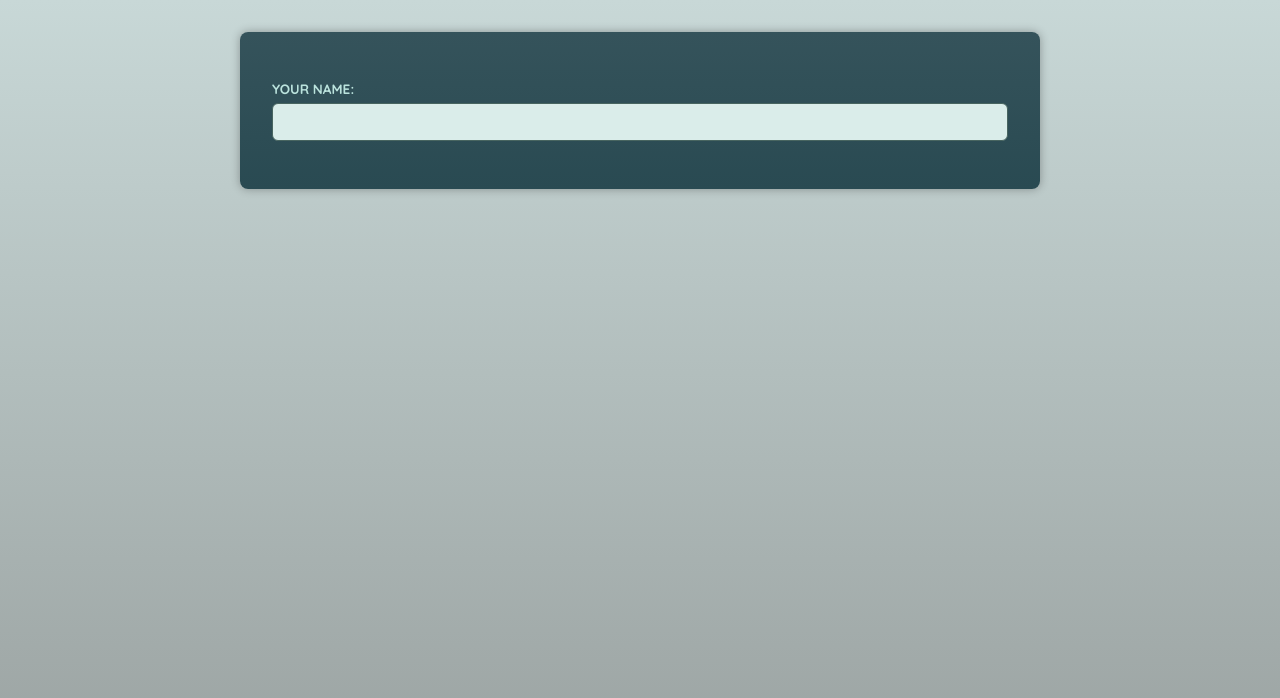
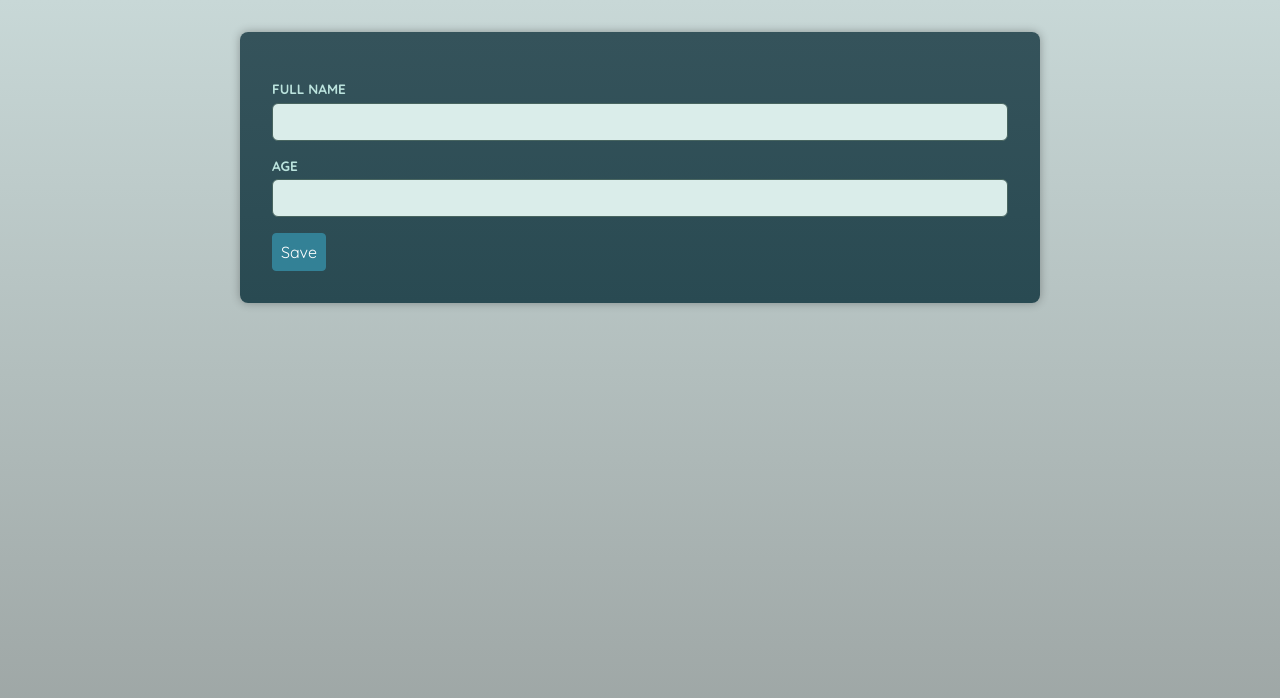
Before and after one commit to GaziRiad/Advanced-ts, a Next.js app: page / in a window 1280 px wide. Shown: the top 698 px of the page. Built offline with nearby package versions, Linux system fonts and the light colour scheme; a web font is replaced by a local one.

Commit message:
Sharing logic with unknow & Type Casting

```diff
--- a/app/page.tsx
+++ b/app/page.tsx
@@ -1,14 +1,24 @@
 "use client";
 
+import Button from "@/components/Button";
+import Form from "@/components/Form";
 import Input from "@/components/Input";
-import React, { useRef } from "react";
+import React from "react";
 
 export default function Home() {
-  const inputRef = useRef<HTMLInputElement>(null);
+  function handleSave(data: unknown) {
+    const extractedData = data as { name: string; age: string };
+    console.log(extractedData);
+  }
 
   return (
     <main>
-      <Input id="name" label="Your name:" type="text" ref={inputRef} />
+      <Form onSave={handleSave}>
+        <Input label="Full name" id="fullName" type="text" />
+        <Input label="Age" id="age" type="number" />
+
+        <Button el="button">Save</Button>
+      </Form>
     </main>
   );
 }
--- /dev/null
+++ b/components/Form.tsx
@@ -0,0 +1,31 @@
+"use client";
+
+import React, {
+  type FormEvent,
+  type ComponentPropsWithoutRef,
+  type ReactNode,
+} from "react";
+
+type FormProps = {
+  onSave: (value: unknown) => void;
+} & ComponentPropsWithoutRef<"form">;
+
+export default function Form({ children, onSave, ...otherProps }: FormProps) {
+  function handleSubmit(e: FormEvent<HTMLFormElement>) {
+    e.preventDefault();
+    // Never used this way before; from maximilian, and this a javascript mechanism to gather all form inputs into this data object!
+    // For it to work, all the inputs must receive a NAME attribute!
+
+    const formData = new FormData(e.currentTarget);
+    // console.log(formData.get("fullName"));
+
+    const data = Object.fromEntries(formData);
+    onSave(data);
+  }
+
+  return (
+    <form onSubmit={handleSubmit} {...otherProps}>
+      {children}
+    </form>
+  );
+}
--- a/components/Input.tsx
+++ b/components/Input.tsx
@@ -12,7 +12,7 @@ const Input = forwardRef<HTMLInputElement, InputProps>(function Input(
   return (
     <p>
       <label htmlFor={id}>{label}</label>
-      <input id={id} {...props} ref={ref} />
+      <input id={id} name={id} {...props} ref={ref} />
     </p>
   );
 });
```
